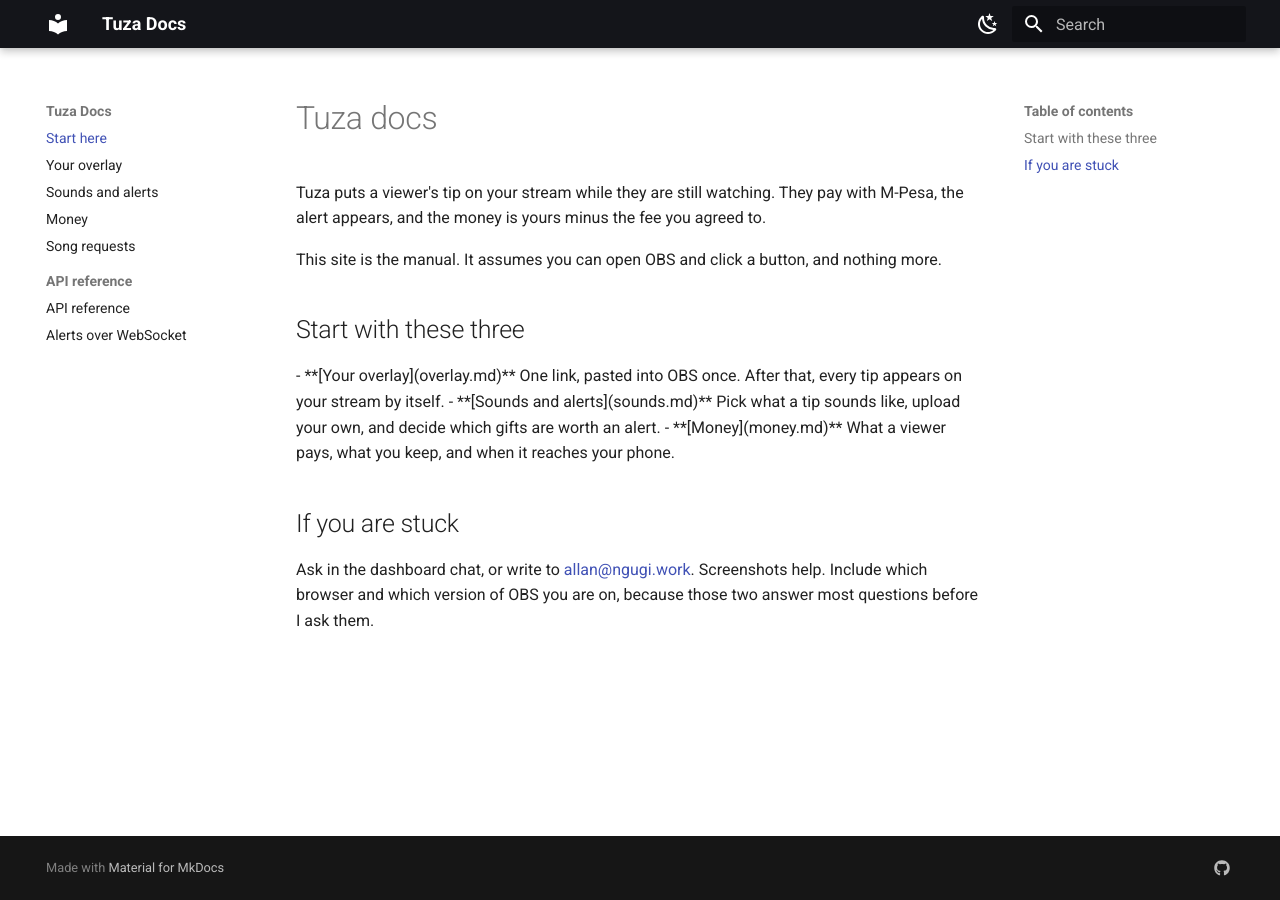
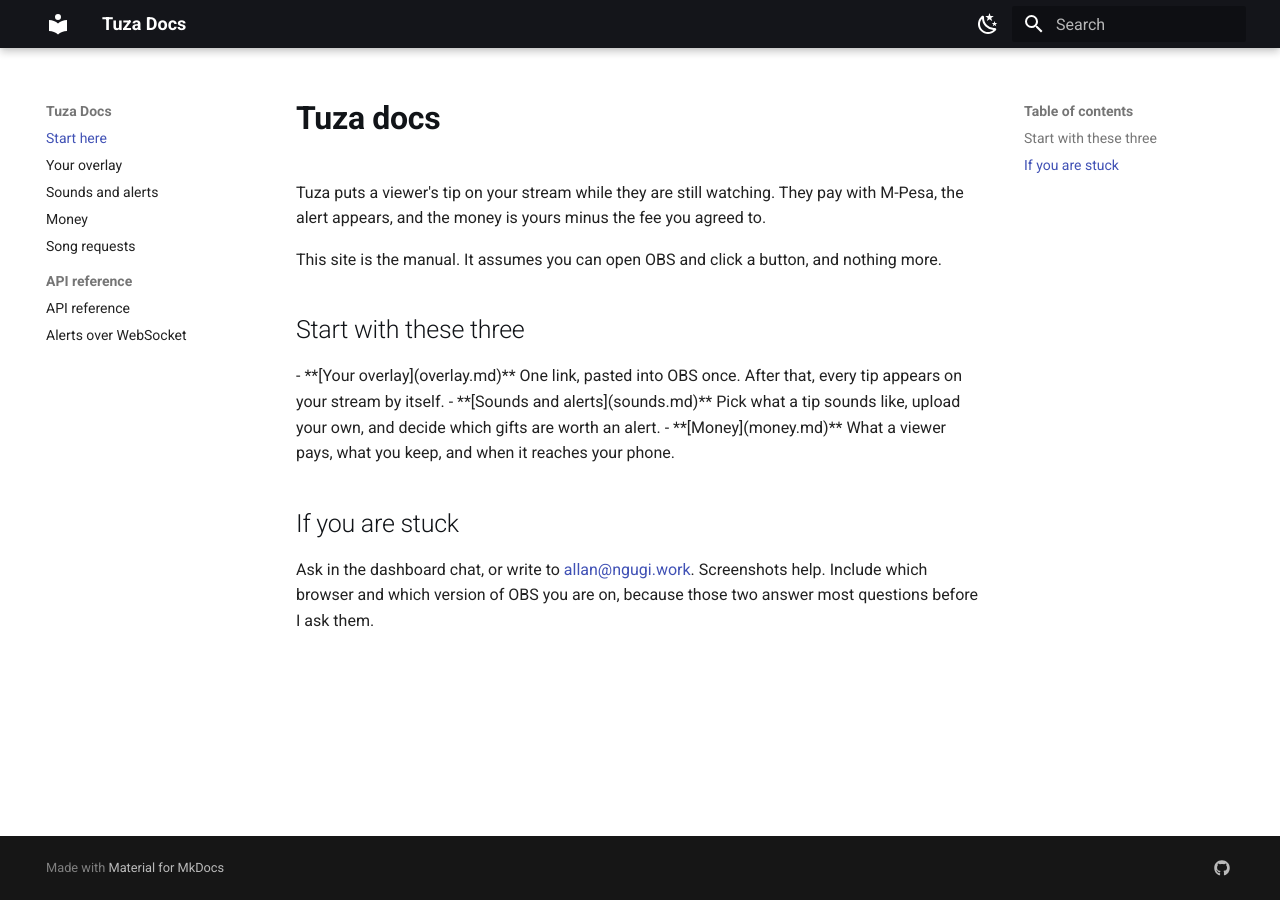
Before and after one commit to Allan-Ngugi-Nganga/tuza-docs, an MkDocs documentation site: the page built from docs/index.md, in a window 1280 px wide. Built offline with MkDocs 1.6.1 and Material for MkDocs 9.7.7, drawn with Linux system fonts in a browser that asks for light colours.

Commit message:
docs: headings were grey, body was black
Material rendered h1 at 54% black while body copy sat at 87%, so the hierarchy
was upside down for anyone skimming. Headings are now near-black and the
permalink glyph is muted instead.

```diff
--- /dev/null
+++ b/docs/stylesheets/extra.css
@@ -0,0 +1,14 @@
+/* Headings were rendering at 54% black, which reads as grey next to body text.
+   Body copy is 87%, so the hierarchy was inverted for anyone skimming. */
+.md-typeset h1,
+.md-typeset h2,
+.md-typeset h3 {
+  color: #111418;
+}
+.md-typeset h1 {
+  font-weight: 700;
+  letter-spacing: -0.01em;
+}
+.md-typeset .headerlink {
+  color: #9ca3af;
+}
--- a/mkdocs.yml
+++ b/mkdocs.yml
@@ -21,6 +21,8 @@ theme:
     - navigation.top
     - content.code.copy
     - search.suggest
+extra_css:
+  - stylesheets/extra.css
 markdown_extensions:
   - admonition
   - attr_list
```
